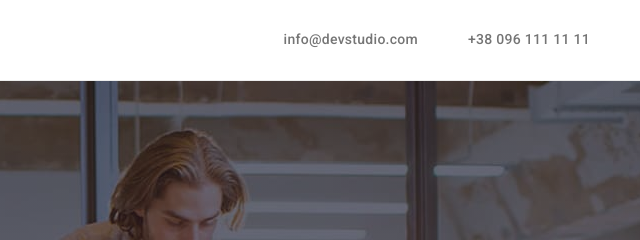
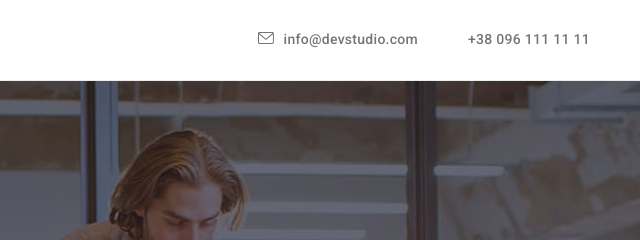
Before and after one commit to ArtemTeslenko/goit-markup-hw-04, a plain HTML site: page index.html in a window 1280 px wide. Shown: the top 240 px of the page, 635-1275 px from the left. Drawn offline with nearby package versions, Linux system fonts and the light colour scheme.

Commit message:
Make first icon

```diff
--- a/css/styles.css
+++ b/css/styles.css
@@ -512,3 +512,11 @@ body {
   border-left: 1px solid var(--examples-berder-color);
   border-right: 1px solid var(--examples-berder-color);
 }
+
+.link-envelope{
+  width: 16px;
+  height: 12px;
+  margin-right: 10px;
+  text-align: start;
+  fill: currentColor;
+}
--- a/index.html
+++ b/index.html
@@ -31,7 +31,11 @@
         </nav>
         <ul class="list address-nav">
           <li class="item">
-            <a href="mailto:info@devstudio.com" class="link">info@devstudio.com</a>
+            <a href="mailto:info@devstudio.com" class="link">
+              <svg class="link-envelope">
+                <use href="./images/symbol-defs.svg#icon-envelope"></use></svg
+              >info@devstudio.com</a
+            >
           </li>
           <li class="item"><a href="tel:+380961111111" class="link">+38 096 111 11 11</a></li>
         </ul>
```
Also changed, not shown: images/symbol-defs.svg (added).
